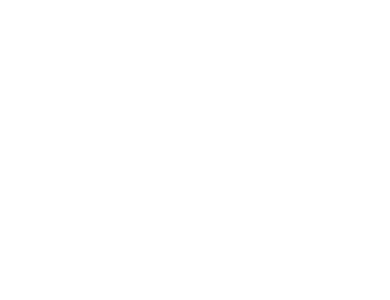
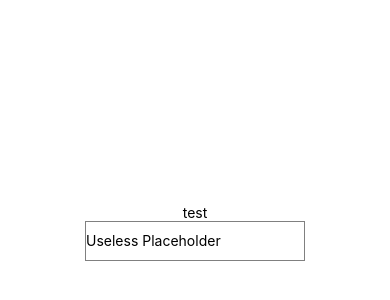
Before and after one commit to masaya48/todoApp, a React Native app: screen / in a window 390 px wide. Shown: the part 190-490 px from the top of the page. Built offline with nearby package versions, Linux system fonts and the light colour scheme.

Commit message:
import test

```diff
--- a/App.js
+++ b/App.js
@@ -1,13 +1,15 @@
 import React from 'react';
 import { StyleSheet, Text, View } from 'react-native';
-import {TextField} from './src/js/component/TextField';
+import TextField from './src/js/component/TextField';
 
 export default class App extends React.Component {
   render() {
-    <View style={styles.container}>
-      <Text>test</Text>
-      <TextField></TextField>
-    </View>
+    return(
+      <View style={styles.container}>
+        <Text>test</Text>
+        <TextField></TextField>
+      </View>
+    );
   }
 }
 
--- a/src/js/component/TextField.js
+++ b/src/js/component/TextField.js
@@ -1,17 +1,22 @@
 import React from 'react';
-import {AppRegistry, TextInput} from 'react-native';
+import {TextInput} from 'react-native';
 
 export default class TextField extends React.Component {
 
   constructor(props) {
     super(props);
+    this.state = { text: 'Useless Placeholder' };
   }
 
   render() {
     return(
-      <TextInput/>
+      <TextInput
+        style={{height: 40, borderColor: 'gray', borderWidth: 1}}
+        onChangeText={(text) => this.setState({text})}
+        value={this.state.text}
+      />
     );
   }
 }
 
-AppRegistry.registerComponent('todoApp', () => TextField);
+// AppRegistry.registerComponent('todoApp', () => TextField);
```
